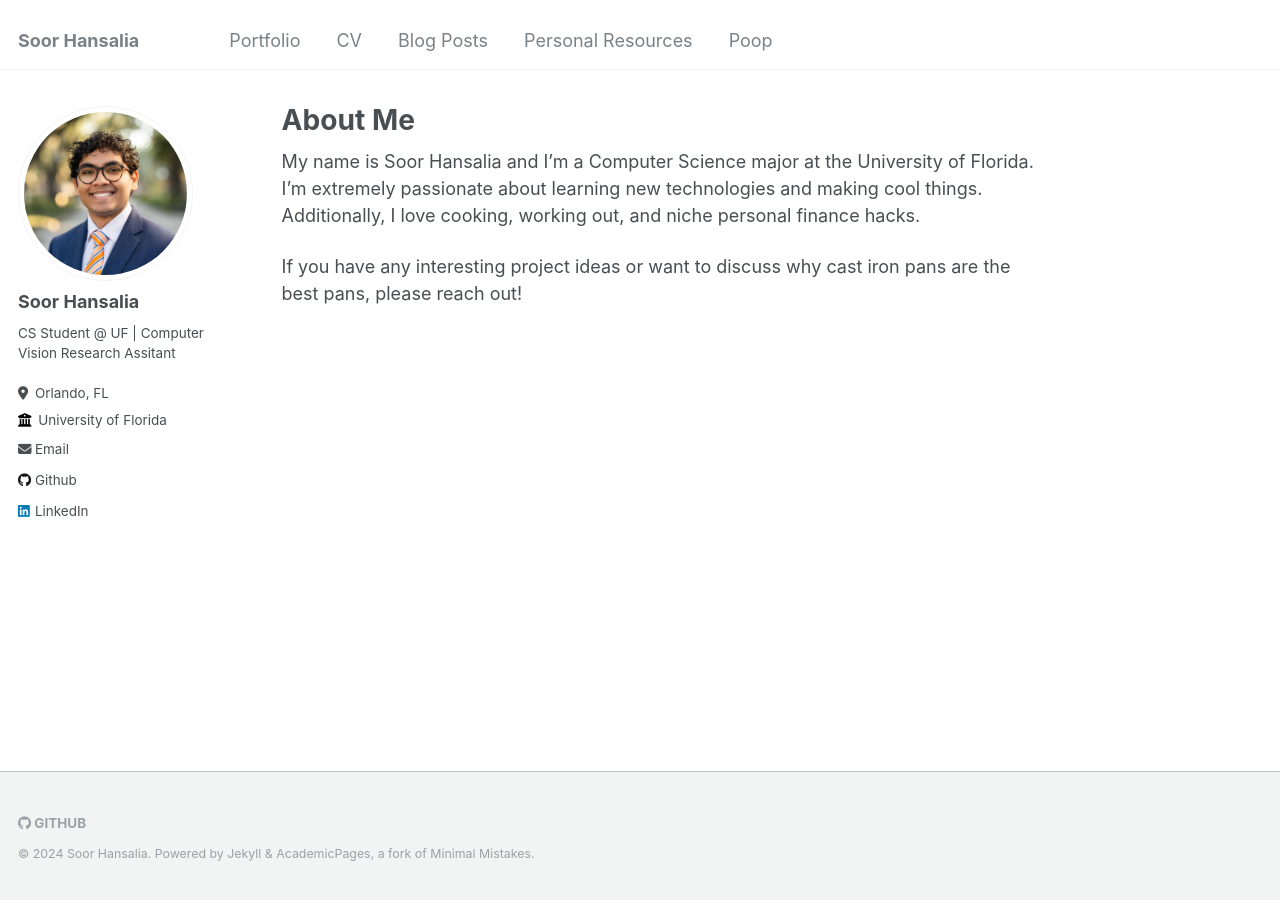
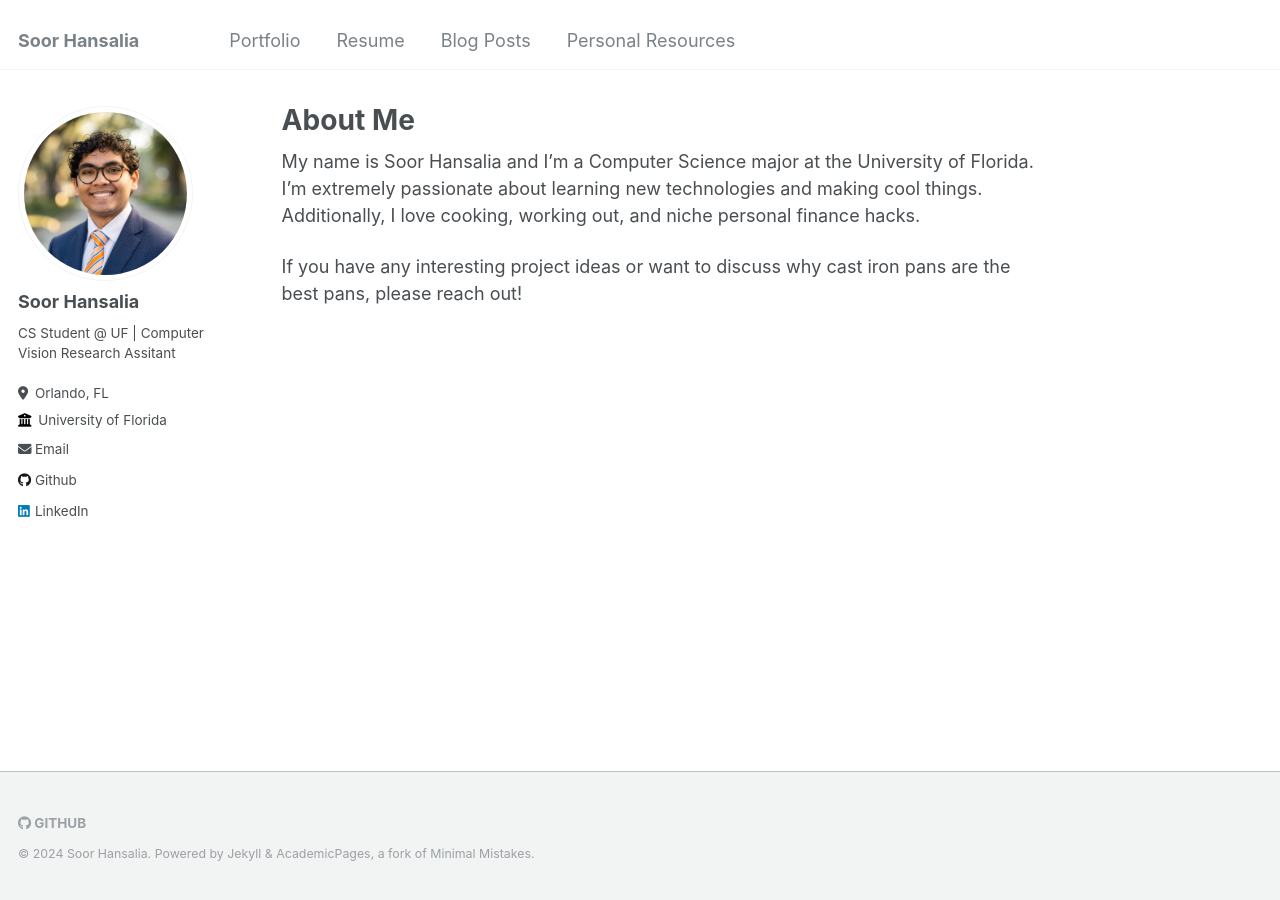
Before and after one commit to Soor1/Soor1.github.io, a Jekyll site: the page built from _pages/about.md, in a window 1280 px wide. Built offline with Jekyll 4.4.1, drawn with Linux system fonts in a browser that asks for light colours.

Commit message:
Update navigation.yml

```diff
--- a/_data/navigation.yml
+++ b/_data/navigation.yml
@@ -15,8 +15,8 @@ main:
   - title: "Portfolio"
     url: /portfolio/
 
-  - title: "CV"
-    url: /cv/
+  - title: "Resume"
+    url: /resume/
 
   - title: "Blog Posts"
     url: /year-archive/
@@ -24,5 +24,5 @@ main:
   - title: "Personal Resources"
     url: /personal-resources/
 
-  - title: "Poop"
-    url: /poop/
+  # - title: "Poop"
+  #   url: /poop/
```
